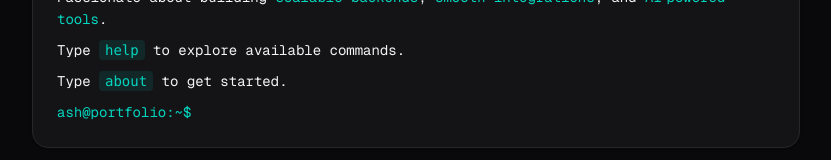
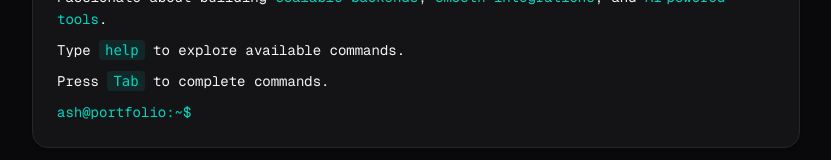
Before and after one commit to Ashish-3000/Portfolio, a Next.js app: page / in a window 1280 px wide. Shown: the part 217-377 px from the top of the page, without its empty margins (224-1055 px from the left). Built offline with nearby package versions, Linux system fonts and the light colour scheme.

Commit message:
Adding tab message in welcome screen

```diff
--- a/src/components/CommandOutputs.tsx
+++ b/src/components/CommandOutputs.tsx
@@ -18,6 +18,9 @@ export function welcomeBanner() {
       </div>
       <div className="mt-2">
         Type <Cmd>help</Cmd> to explore available commands.
+      </div>
+      <div className="mt-2">
+        Press <Cmd>Tab</Cmd> to complete commands.
       </div>
     </div>
   );
--- a/src/components/Terminal.tsx
+++ b/src/components/Terminal.tsx
@@ -97,11 +97,6 @@ export function Terminal({
 
                     <div className="space-y-2 text-sm leading-relaxed">
                         <div>{welcomeBanner()}</div>
-                        <div>
-                            <span>
-                                Type <Cmd>about</Cmd> to get started.
-                            </span>
-                        </div>
 
                         {lines.map((l) => (
                             <div key={l.id} className="whitespace-pre-wrap break-words">
```
